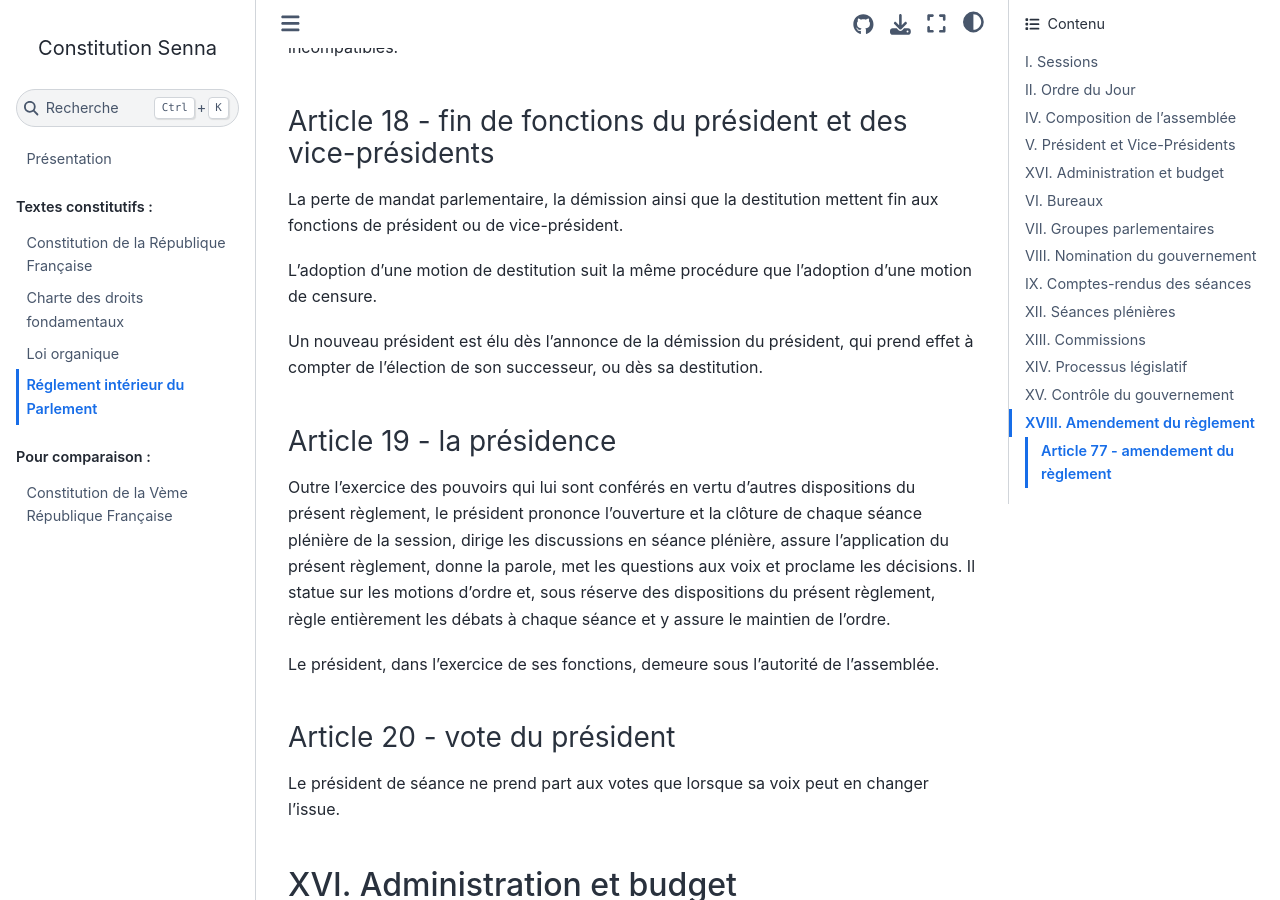
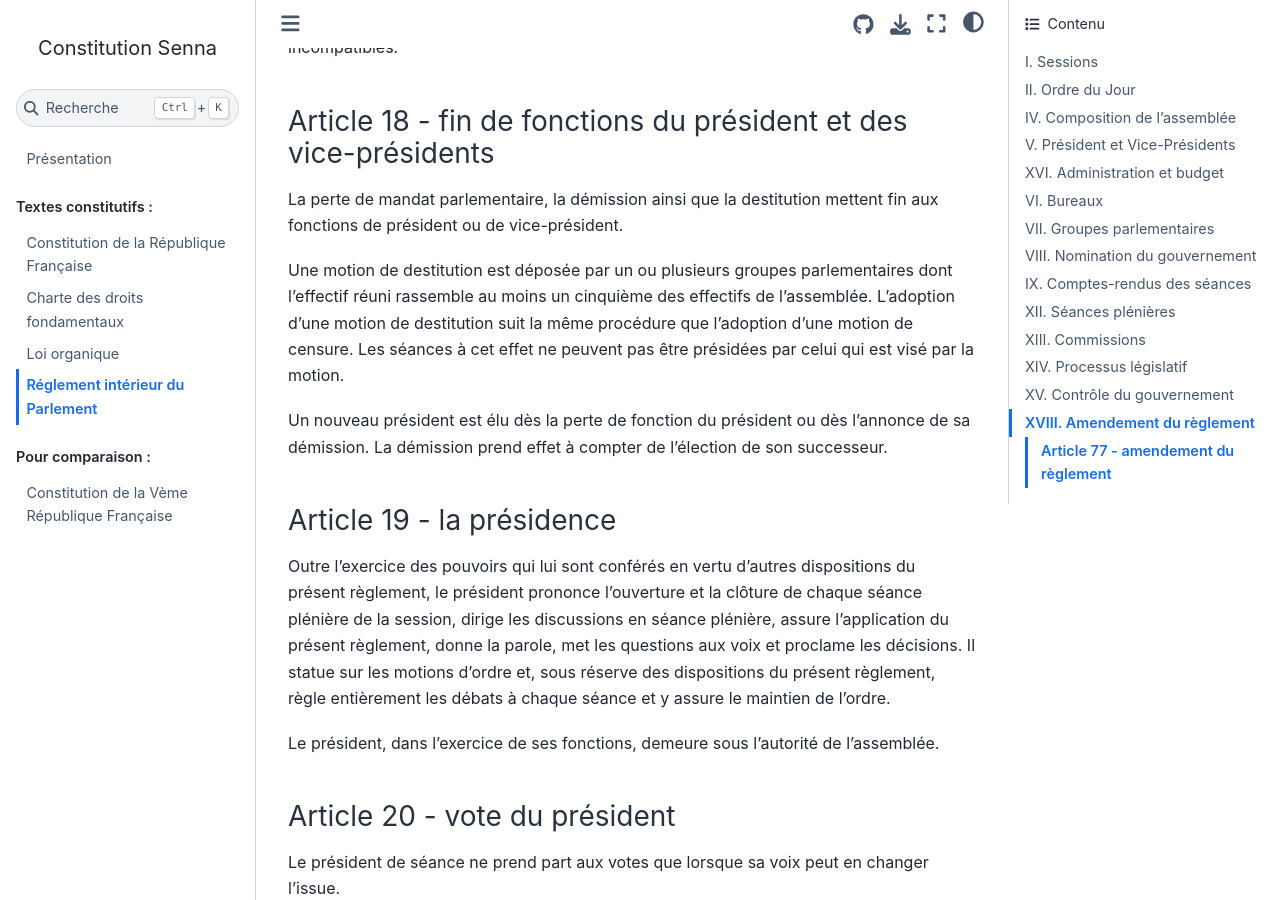
Before and after one commit to Gouvernathor/senna, a Sphinx documentation site: the page built from source/reglement_interieur.rst, in a window 1280 px wide and 900 px high, scrolled down 5801 px. Built offline with Sphinx 7.4.7 and the Sphinx Book theme 1.1.4, drawn with Linux system fonts in a browser that asks for light colours.

Commit message:
précisions sur les destitutions de président

```diff
--- a/source/reglement_interieur.rst
+++ b/source/reglement_interieur.rst
@@ -214,9 +214,9 @@
 
 La perte de mandat parlementaire, la démission ainsi que la destitution mettent fin aux fonctions de président ou de vice-président.
 
-L'adoption d'une motion de destitution suit la même procédure que l'adoption d'une motion de censure.
+Une motion de destitution est déposée par un ou plusieurs groupes parlementaires dont l'effectif réuni rassemble au moins un cinquième des effectifs de l'assemblée. L'adoption d'une motion de destitution suit la même procédure que l'adoption d'une motion de censure. Les séances à cet effet ne peuvent pas être présidées par celui qui est visé par la motion.
 
-Un nouveau président est élu dès l'annonce de la démission du président, qui prend effet à compter de l'élection de son successeur, ou dès sa destitution.
+Un nouveau président est élu dès la perte de fonction du président ou dès l'annonce de sa démission. La démission prend effet à compter de l'élection de son successeur.
 
 .. article:: la présidence
 
```
